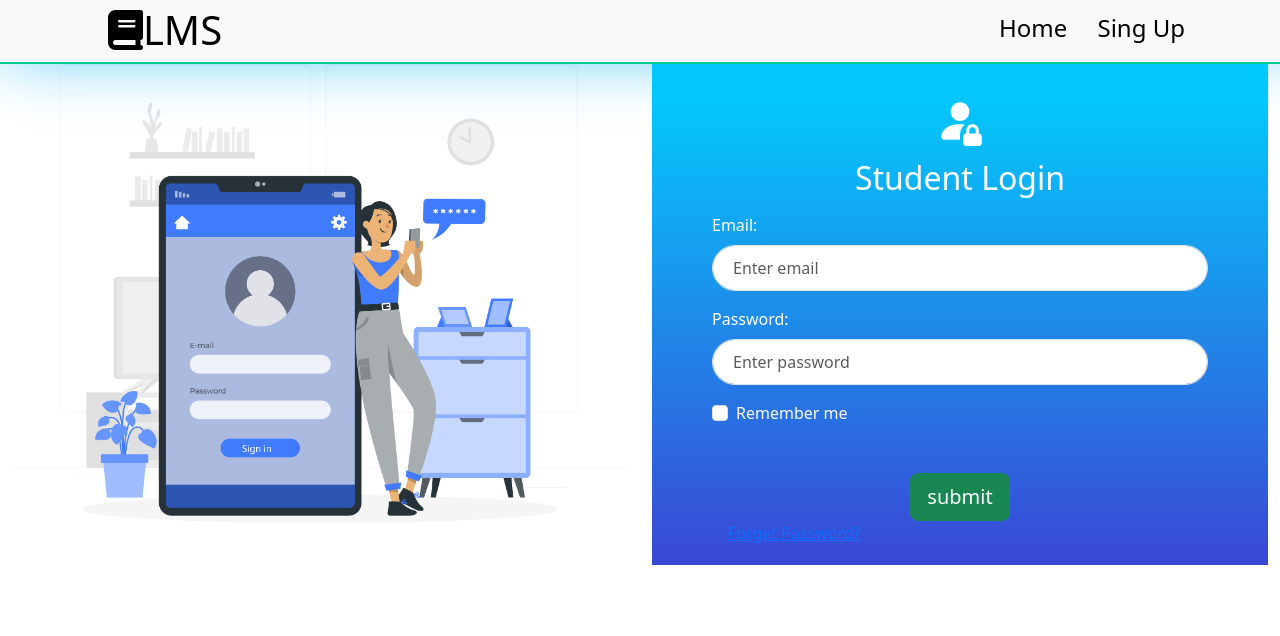
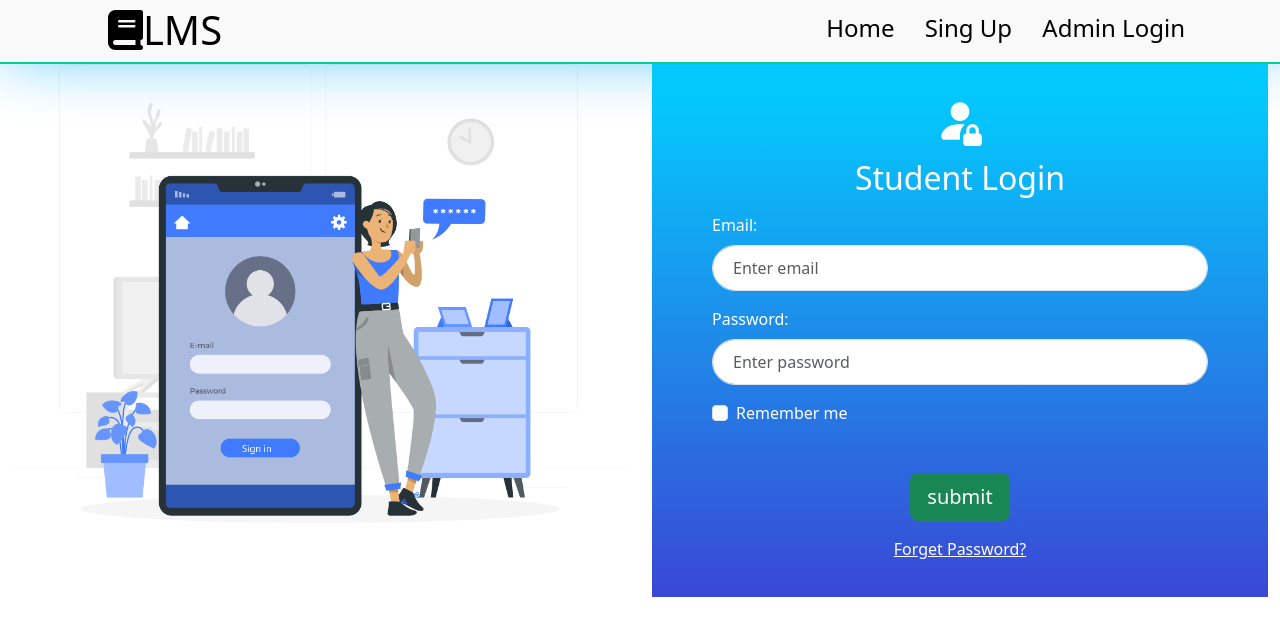
Before and after one commit to razibdash/Gnosis, a PHP site: page /home.php in a window 1280 px wide. Shown: the top 636 px of the page. Run offline with PHP 8.4, Linux system fonts and the light colour scheme.

Commit message:
css added

```diff
--- a/css/style.css
+++ b/css/style.css
@@ -5,3 +5,21 @@
 img{
     max-width: 100%;
 }
+<<<<<<< HEAD
+.admin_login_form .submit-btn {
+    background-color: #00cd93;
+    width: 100%;
+    border-radius: 100px;
+    padding: 10px;
+    text-transform: uppercase;
+    font-weight: bold;
+    letter-spacing: 2px;
+}
+.admin_login_form .froget-pass {
+    justify-content: center;
+    display: flex;
+    color: white;
+}
+=======
+
+>>>>>>> d71aa30d03e12d8db405bafe190e9ff8e328efa8
--- a/header.php
+++ b/header.php
@@ -31,6 +31,7 @@
                      <ul>
                         <li><a href="home.php">Home</a></li>
                         <li><a href="Sing-up.php">Sing Up</a></li>
+                        <li><a href="admin-login.php">Admin Login</a></li>
 
                      </ul>
                     </div>
```
